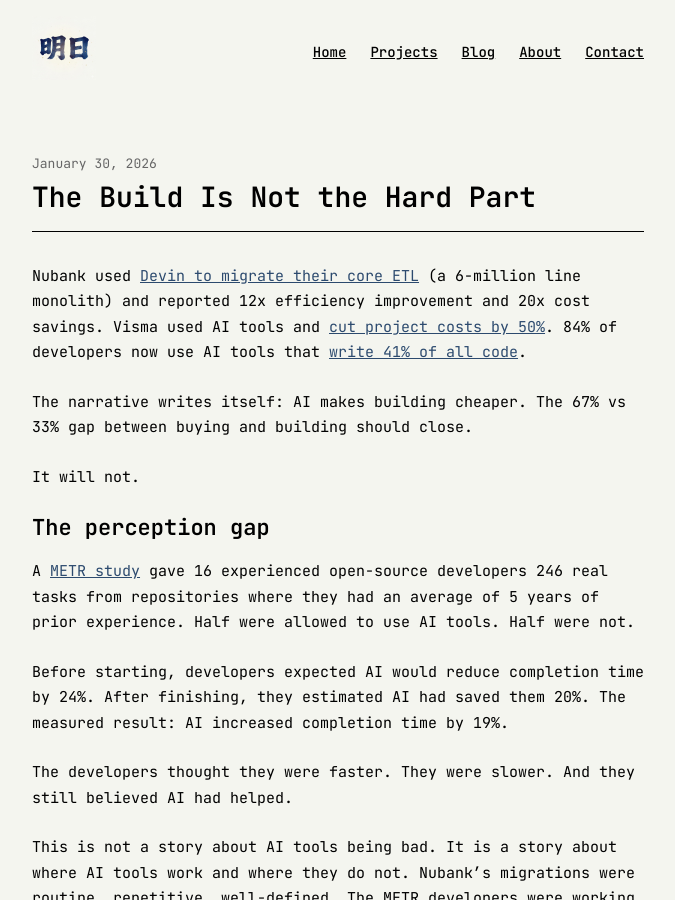
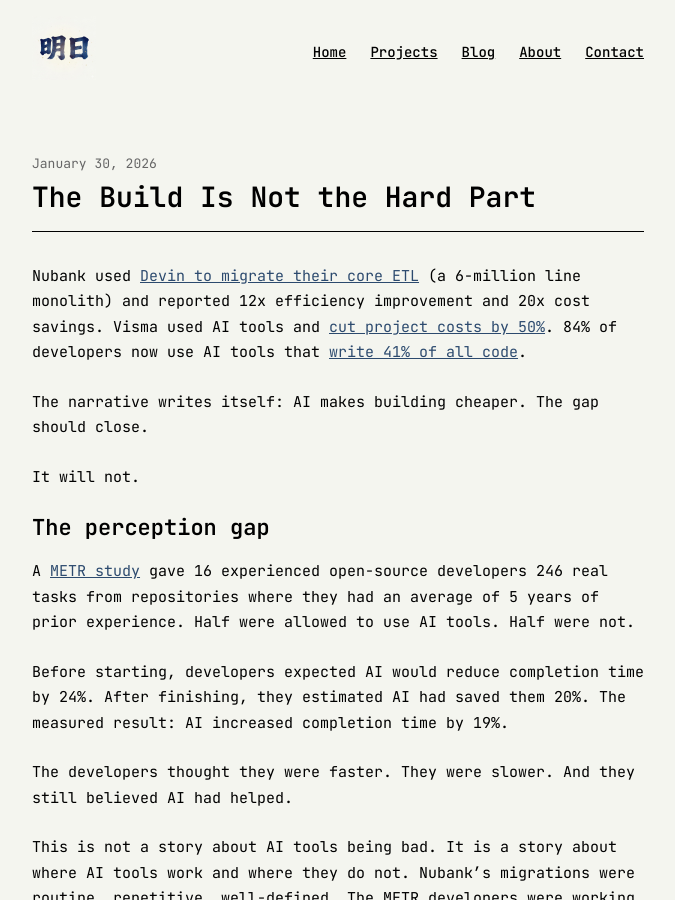
Before and after one commit to ashita-ai/ashita-ai.github.io, a Jekyll site: the page built from _posts/2026-01-30-the-build-is-not-the-hard-part.md, in a window 1280 px wide and 900 px high. Shown: the whole window, without its empty margins (302-977 px from the left). Built offline with Jekyll 4.4.1, drawn with Linux system fonts in a browser that asks for light colours.

Commit message:
Remove unexplained stat reference from intro

```diff
--- a/_posts/2026-01-30-the-build-is-not-the-hard-part.md
+++ b/_posts/2026-01-30-the-build-is-not-the-hard-part.md
@@ -6,7 +6,7 @@ date: 2026-01-30
 
 Nubank used [Devin to migrate their core ETL](https://devin.ai/customers/nubank) (a 6-million line monolith) and reported 12x efficiency improvement and 20x cost savings. Visma used AI tools and [cut project costs by 50%](https://www.microsoft.com/en/customers/story/24262-cognition-ai-azure). 84% of developers now use AI tools that [write 41% of all code](https://www.netcorpsoftwaredevelopment.com/blog/ai-generated-code-statistics).
 
-The narrative writes itself: AI makes building cheaper. The 67% vs 33% gap between buying and building should close.
+The narrative writes itself: AI makes building cheaper. The gap should close.
 
 It will not.
 
```
